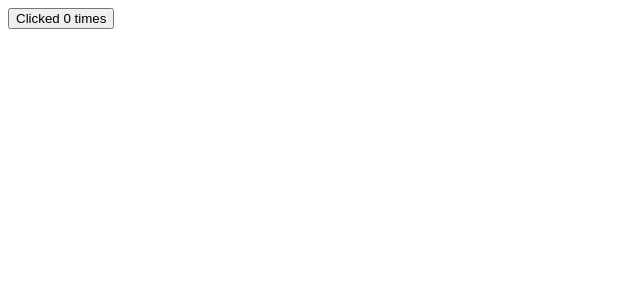
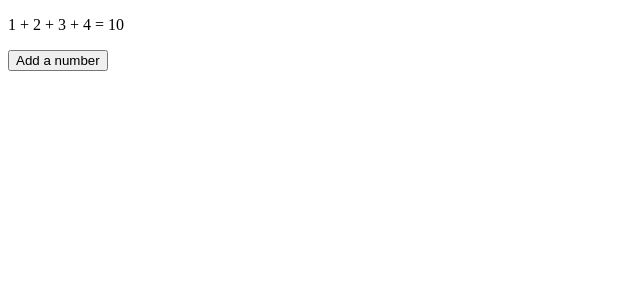
Before and after one commit to CharaD7/trySvelte5, a SvelteKit app: page / in a window 1280 px wide. Shown: the top 300 px of the page, without its empty margins (0-640 px from the left). Built offline with nearby package versions, Linux system fonts and the light colour scheme.

Commit message:
Implemented addNumber counter without stored snapshot state

```diff
--- a/src/routes/+page.svelte
+++ b/src/routes/+page.svelte
@@ -1,12 +1,15 @@
 <script lang="ts">
-  let count = 0;
+  let numbers = $state([1, 2, 3 ,4]);
+  let total = $derived(numbers.reduce((t, n) => t + n, 0));
 
-  function increment() {
-    count += 1;
+  function addNumber() {
+    numbers.push(numbers.length + 1);
+    console.log(numbers);
   }
 </script>
 
-<button on:click={increment}>
-  Clicked {count}
-  { count === 1 ? 'time' : 'times' }
+<p>{ numbers.join(' + ')} = { total }</p>
+
+<button onclick={addNumber}>
+  Add a number
 </button>
```
